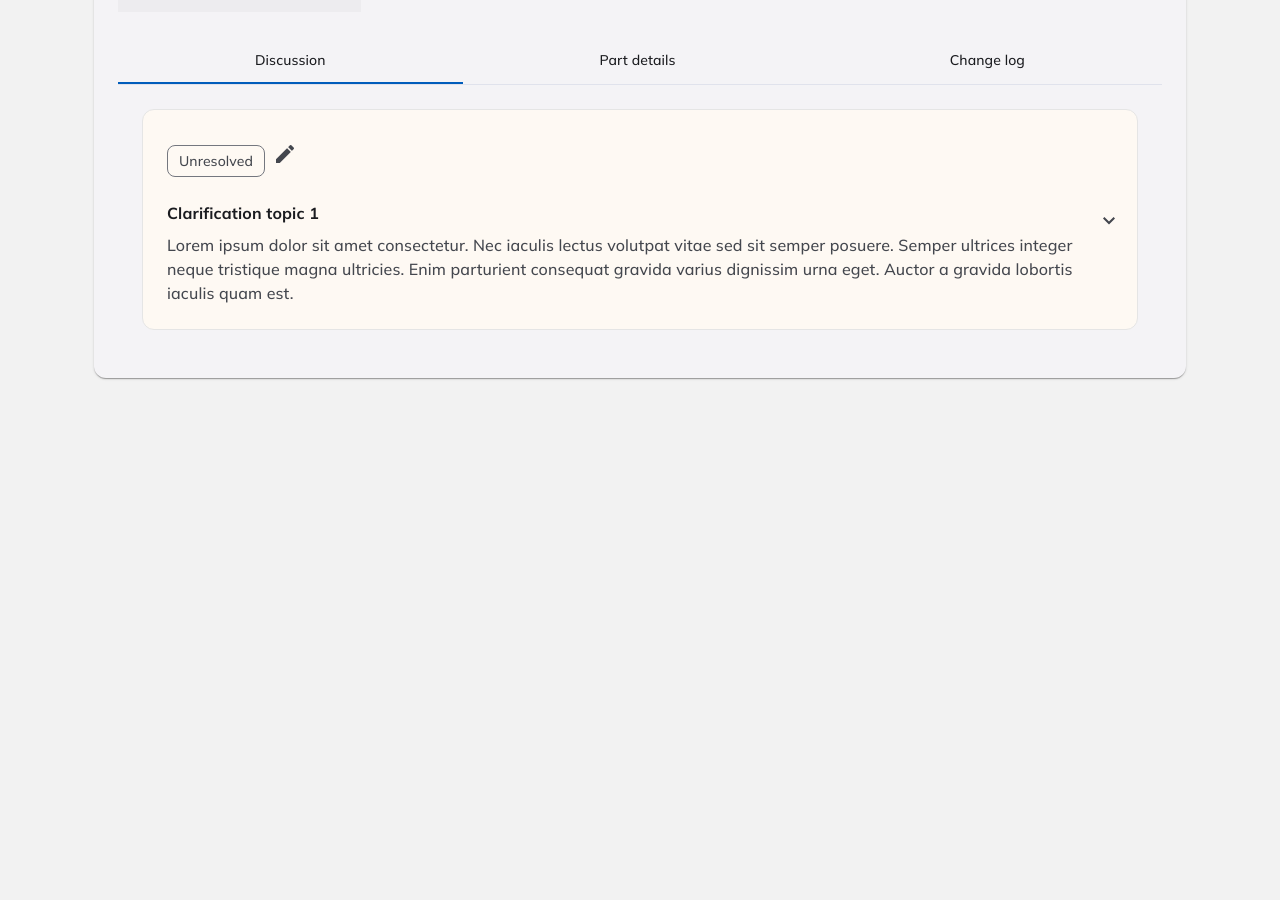
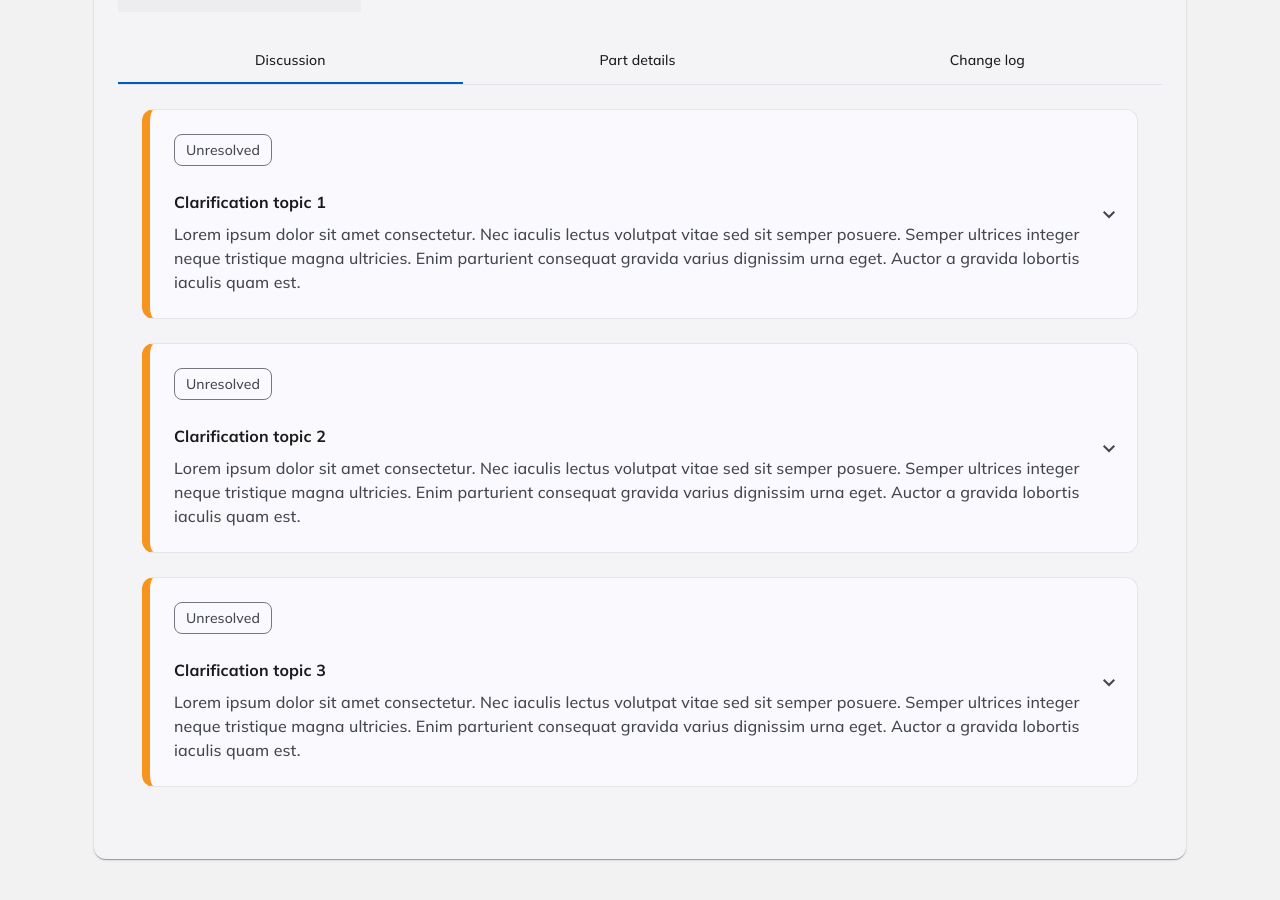
Before and after one commit to fauzi-pelagus/pelagus-platform, an Angular app: page /view-part in a window 1280 px wide. Shown: the part 474-1374 px from the top of the page. Before the commit the page ends 900 px from the top, so only its background shows below. Built offline with nearby package versions, Linux system fonts and the light colour scheme.

Commit message:
discussion thread component

```diff
--- /dev/null
+++ b/src/app/discussion-thread/discussion-thread.component.html
@@ -0,0 +1,39 @@
+@for (thread of threads; track $index){
+<mat-expansion-panel class="mb-4">
+  <mat-expansion-panel-header class="p-4">
+    <div class="row flex-column">
+      <div class="col mb-4">
+        <mat-chip id="Unresolved" class="mr-4">{{ thread.status }}</mat-chip>
+      </div>
+      <div class="col mb-2">
+        <mat-panel-title
+          ><b>{{ thread.title }}</b></mat-panel-title
+        >
+      </div>
+      <div class="col">
+        <mat-panel-description>
+          {{ thread.summary }}
+        </mat-panel-description>
+      </div>
+    </div>
+  </mat-expansion-panel-header>
+  <div class="row pb-4">
+    <div class="col">
+      <mat-divider></mat-divider>
+    </div>
+  </div>
+
+  <div class="row">
+    <div class="col-10">
+      <mat-form-field appearance="outline">
+        <mat-label>Add a comment...</mat-label>
+        <input matInput />
+      </mat-form-field>
+    </div>
+
+    <div class="col">
+      <button mat-stroked-button="primary">Send</button>
+    </div>
+  </div>
+</mat-expansion-panel>
+}
--- /dev/null
+++ b/src/app/discussion-thread/discussion-thread.component.scss
@@ -0,0 +1,19 @@
+.mat-mdc-tab-body-content {
+  padding: 20px !important;
+}
+
+mat-expansion-panel,
+mat-expansion-panel-header,
+mat-expansion-panel-body {
+  height: fit-content !important;
+}
+
+mat-expansion-panel {
+  box-shadow: none !important;
+  border: solid 1px #e5e5e5;
+  border-left: 8px solid #f7941d;
+}
+
+mat-form-field {
+  width: 100%;
+}
--- /dev/null
+++ b/src/app/discussion-thread/discussion-thread.component.ts
@@ -0,0 +1,56 @@
+import { Component } from '@angular/core';
+import { RouterLink, RouterLinkActive, RouterOutlet } from '@angular/router';
+import { MatChipsModule } from '@angular/material/chips';
+import { MatCardModule } from '@angular/material/card';
+import { MatButtonModule } from '@angular/material/button';
+import { MatTabsModule } from '@angular/material/tabs';
+import { MatInputModule } from '@angular/material/input';
+import { MatAccordion, MatExpansionModule } from '@angular/material/expansion';
+import { MatDivider } from '@angular/material/divider';
+import { MatIconModule } from '@angular/material/icon';
+
+@Component({
+  selector: 'app-discussion-thread',
+  standalone: true,
+  imports: [
+    RouterOutlet,
+    RouterLink,
+    RouterLinkActive,
+    MatChipsModule,
+    MatCardModule,
+    MatButtonModule,
+    MatTabsModule,
+    MatInputModule,
+    MatAccordion,
+    MatExpansionModule,
+    MatDivider,
+    MatIconModule,
+  ],
+  templateUrl: './discussion-thread.component.html',
+  styleUrl: './discussion-thread.component.scss',
+})
+export class DiscussionThreadComponent {
+  threads = [
+    {
+      title: 'Clarification topic 1',
+      summary:
+        'Lorem ipsum dolor sit amet consectetur. Nec iaculis lectus volutpat vitae sed sit semper posuere. Semper ultrices integer neque tristique magna ultricies. Enim parturient consequat gravida varius dignissim urna eget. Auctor a gravida lobortis iaculis quam est.',
+      status: 'Unresolved',
+      isResolved: false,
+    },
+    {
+      title: 'Clarification topic 2',
+      summary:
+        'Lorem ipsum dolor sit amet consectetur. Nec iaculis lectus volutpat vitae sed sit semper posuere. Semper ultrices integer neque tristique magna ultricies. Enim parturient consequat gravida varius dignissim urna eget. Auctor a gravida lobortis iaculis quam est.',
+      status: 'Unresolved',
+      isResolved: false,
+    },
+    {
+      title: 'Clarification topic 3',
+      summary:
+        'Lorem ipsum dolor sit amet consectetur. Nec iaculis lectus volutpat vitae sed sit semper posuere. Semper ultrices integer neque tristique magna ultricies. Enim parturient consequat gravida varius dignissim urna eget. Auctor a gravida lobortis iaculis quam est.',
+      status: 'Unresolved',
+      isResolved: false,
+    },
+  ];
+}
--- a/src/app/view-part/view-part.component.html
+++ b/src/app/view-part/view-part.component.html
@@ -42,69 +42,13 @@
           <mat-tab label="Discussion">
             <div class="row m-4">
               <div class="col p-0">
-                <mat-expansion-panel>
-                  <mat-expansion-panel-header class="p-4">
-                    <div class="row flex-column">
-                      <div class="col mb-4">
-                        <mat-chip class="mr-4">Unresolved</mat-chip>
-                        <button mat-icon-button>
-                          <mat-icon>edit</mat-icon>
-                        </button>
-                      </div>
-                      <div class="col mb-2">
-                        <mat-panel-title
-                          ><b>Clarification topic 1</b></mat-panel-title
-                        >
-                      </div>
-                      <div class="col">
-                        <mat-panel-description>
-                          Lorem ipsum dolor sit amet consectetur. Nec iaculis
-                          lectus volutpat vitae sed sit semper posuere. Semper
-                          ultrices integer neque tristique magna ultricies. Enim
-                          parturient consequat gravida varius dignissim urna
-                          eget. Auctor a gravida lobortis iaculis quam est.
-                        </mat-panel-description>
-                      </div>
-                    </div>
-                  </mat-expansion-panel-header>
-                  <div class="row pb-4">
-                    <div class="col">
-                      <mat-divider></mat-divider>
-                    </div>
-                  </div>
-
-                  <div class="row">
-                    <div class="col-10">
-                      <mat-form-field appearance="outline">
-                        <mat-label>Add a comment...</mat-label>
-                        <input matInput />
-                      </mat-form-field>
-                    </div>
-
-                    <div class="col">
-                      <button mat-stroked-button="primary">Send</button>
-                    </div>
-                  </div>
-                </mat-expansion-panel>
+                <app-discussion-thread></app-discussion-thread>
               </div>
             </div>
           </mat-tab>
 
-          <mat-tab label="Part details">
-            <div class="row m-4">
-              <div class="col p-0">
-                <mat-expansion-panel>
-                  <mat-expansion-panel-header class="p-4">
-                    <div class="row">
-                      <div class="col">
-                        <mat-panel-title><b>Part details</b></mat-panel-title>
-                      </div>
-                    </div>
-                  </mat-expansion-panel-header>
-                </mat-expansion-panel>
-              </div>
-            </div>
-          </mat-tab>
+          <mat-tab label="Part details"> Part details </mat-tab>
+
           <mat-tab label="Change log"> Change log </mat-tab>
         </mat-tab-group>
       </div>
--- a/src/app/view-part/view-part.component.scss
+++ b/src/app/view-part/view-part.component.scss
@@ -7,23 +7,3 @@
   width: 100%;
   object-fit: contain;
 }
-
-.mat-mdc-tab-body-content {
-  padding: 20px !important;
-}
-
-mat-expansion-panel,
-mat-expansion-panel-header,
-mat-expansion-panel-body {
-  height: fit-content !important;
-}
-
-mat-expansion-panel {
-  box-shadow: none !important;
-  background-color: #fef9f3;
-  border: solid 1px #e5e5e5;
-}
-
-mat-form-field {
-  width: 100%;
-}
```
Also changed, not shown: src/app/view-part/view-part.component.ts (+2 -7 lines), 1 other file (tests, documents, lock files or other folders).
